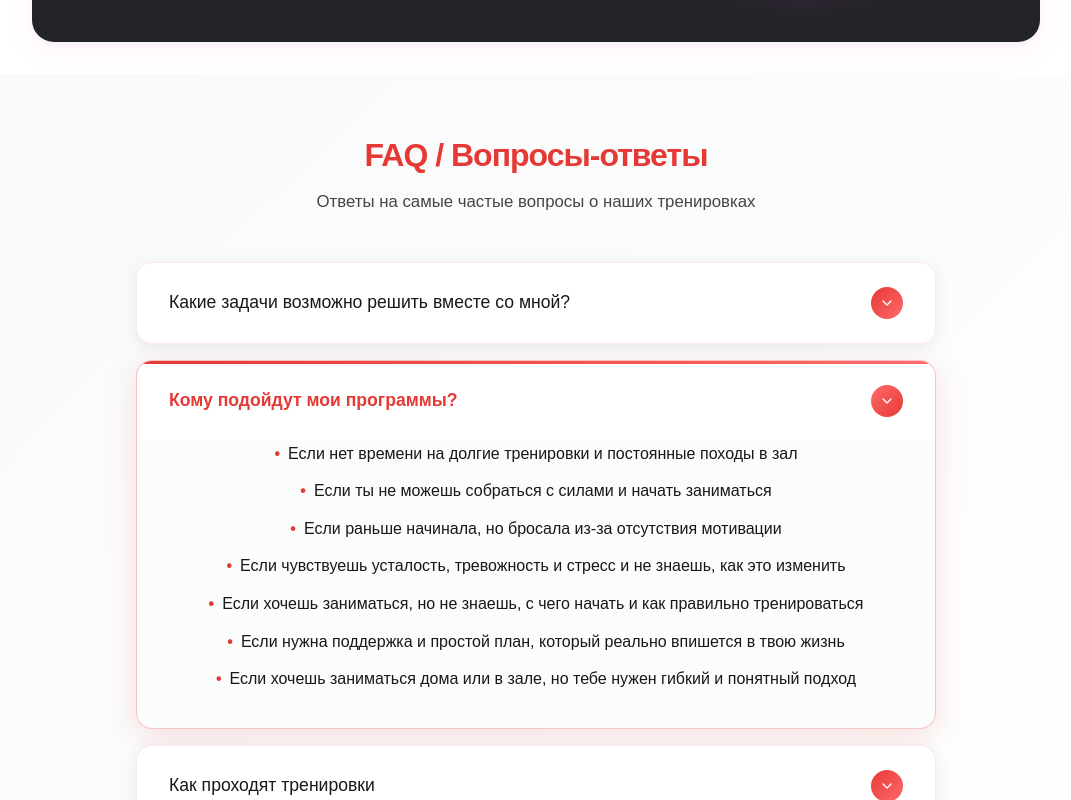
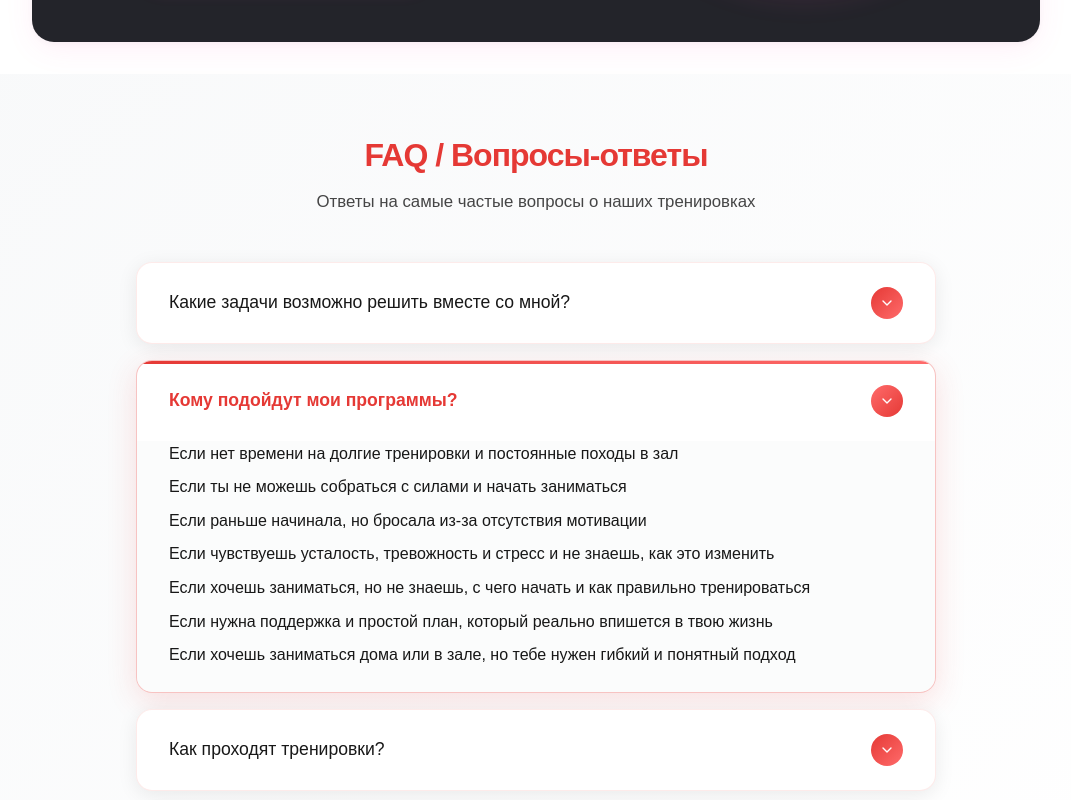
Before and after one commit to MariaKorchagina/newfit, a React (Create React App) app in the folder client/: page / in a window 1280 px wide. Both pictures are taken after a click on the button "Кому подойдут мои программы?". Shown: the part 3606-4406 px from the top of the page, without its empty margins (104-1175 px from the left). Built offline with nearby package versions, Linux system fonts and the light colour scheme; a web font is replaced by a local one.

Commit message:
Улучшен FAQ раздел: исправлено выравнивание текста, убраны лишние вопросы, добавлен вопросительный знак

```diff
--- a/client/src/App.css
+++ b/client/src/App.css
@@ -4102,20 +4102,22 @@ h2 {
   color: #181818;
   font-size: 1rem;
   line-height: 1.6;
-  margin: 0 0 12px 0;
-  padding-left: 24px;
+  margin: 0 0 8px 0;
+  padding-left: 20px;
   position: relative;
   opacity: 0;
   transform: translateY(10px);
   transition: all 0.3s ease 0.1s;
-  text-indent: -24px;
+  text-indent: -20px;
 }
 
 .faq-answer li:before {
   content: "•";
   color: #e53935;
   font-weight: bold;
-  margin-right: 8px;
+  position: absolute;
+  left: 0;
+  top: 0;
 }
 
 .faq-item.active .faq-answer li {
--- a/client/src/App.js
+++ b/client/src/App.js
@@ -269,21 +269,21 @@ const programImages = [
                 </span>
               </button>
               <div className="faq-answer">
-                <ul>
-                  <li>Если нет времени на долгие тренировки и постоянные походы в зал</li>
-                  <li>Если ты не можешь собраться с силами и начать заниматься</li>
-                  <li>Если раньше начинала, но бросала из-за отсутствия мотивации</li>
-                  <li>Если чувствуешь усталость, тревожность и стресс и не знаешь, как это изменить</li>
-                  <li>Если хочешь заниматься, но не знаешь, с чего начать и как правильно тренироваться</li>
-                  <li>Если нужна поддержка и простой план, который реально впишется в твою жизнь</li>
-                  <li>Если хочешь заниматься дома или в зале, но тебе нужен гибкий и понятный подход</li>
-                </ul>
+                <p>
+                  Если нет времени на долгие тренировки и постоянные походы в зал<br/>
+                  Если ты не можешь собраться с силами и начать заниматься<br/>
+                  Если раньше начинала, но бросала из-за отсутствия мотивации<br/>
+                  Если чувствуешь усталость, тревожность и стресс и не знаешь, как это изменить<br/>
+                  Если хочешь заниматься, но не знаешь, с чего начать и как правильно тренироваться<br/>
+                  Если нужна поддержка и простой план, который реально впишется в твою жизнь<br/>
+                  Если хочешь заниматься дома или в зале, но тебе нужен гибкий и понятный подход
+                </p>
               </div>
             </div>
 
             <div className={`faq-item ${openFaqItem === 3 ? 'active' : ''}`}>
               <button className="faq-question" onClick={() => toggleFaqItem(3)}>
-                <span>Как проходят тренировки</span>
+                <span>Как проходят тренировки?</span>
                 <span className="faq-icon">
                   {openFaqItem === 3 ? (
                     <svg width="16" height="16" viewBox="0 0 24 24" fill="none" xmlns="http://www.w3.org/2000/svg">
@@ -309,8 +309,7 @@ const programImages = [
                   ✅ Я подбираю упражнения именно под тебя<br/>
                   ✅ Я знаю, когда ты можешь больше — и мягко веду туда<br/>
                   <br/>
-                  Я много училась и прошла это сама —<br/>
-                  на своём примере знаю, как восстановить форму быстро и эффективно.<br/>
+                  Я много училась и прошла это сама — на своём примере знаю, как восстановить форму быстро и эффективно.<br/>
                   И главное — как полюбить спорт без напряга, без стресса, каждый день.
                 </p>
               </div>
```
